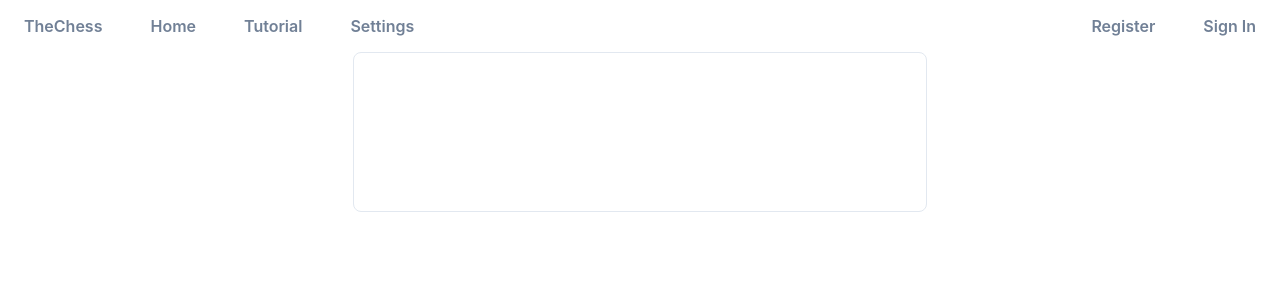
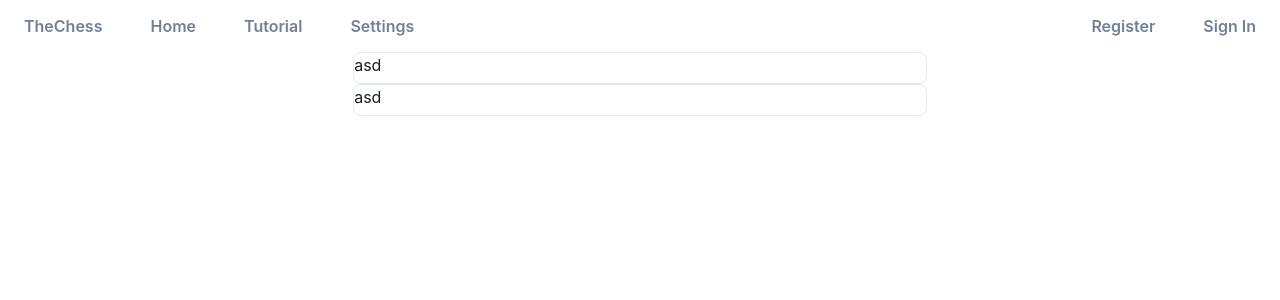
Before and after one commit to MarcelJulian/the-chess, a React (Create React App) app in the folder src/main/frontend/: page / in a window 1280 px wide. Shown: the top 300 px of the page. Built offline with nearby package versions, Linux system fonts and the light colour scheme.

Commit message:
tambah box 'play with'

```diff
--- a/src/main/frontend/src/pages/HomePage/index.tsx
+++ b/src/main/frontend/src/pages/HomePage/index.tsx
@@ -10,7 +10,12 @@ function HomePage() {
       <NavBar />
       <Container />
       <Container>
-        <Box border="1px" borderColor="gray.200" borderRadius="lg" h="10rem" />
+        <Box border="1px" borderColor="gray.200" borderRadius="lg" h="2rem">
+          <p>asd</p>
+        </Box>
+        <Box border="1px" borderColor="gray.200" borderRadius="lg" h="2rem">
+          <p>asd</p>
+        </Box>
       </Container>
     </Box>
   );
```
